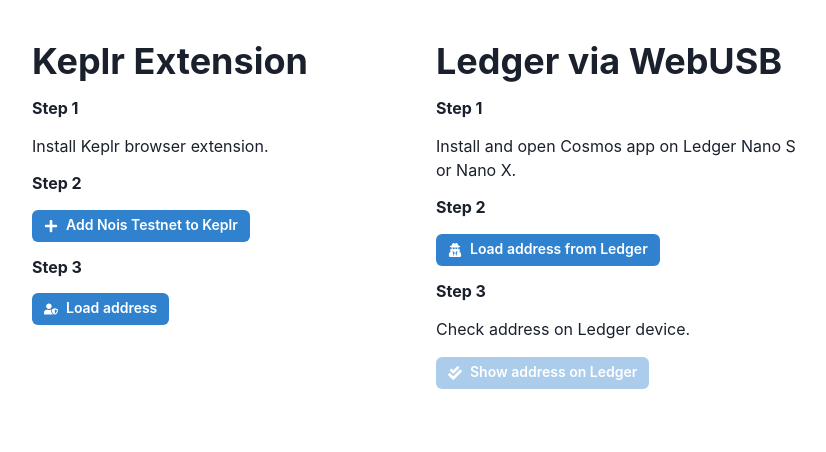
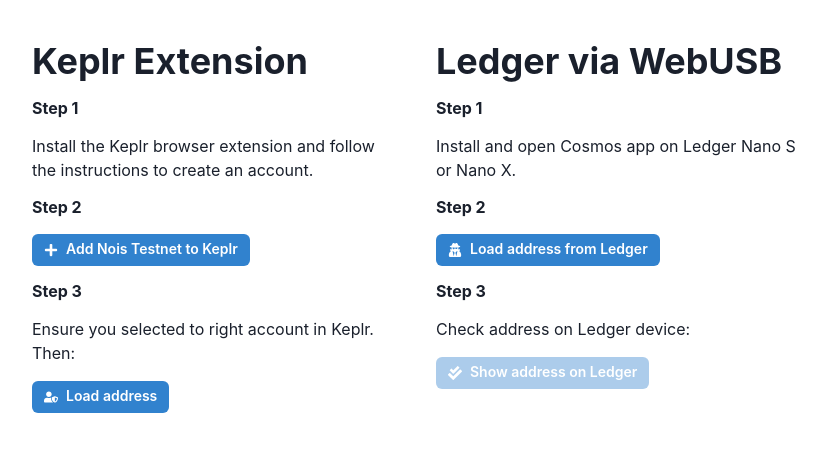
Before and after one commit to noislabs/address-generator, a Next.js app: page / in a window 1280 px wide. Shown: the top 452 px of the page, without its empty margins (224-1050 px from the left). Built offline with nearby package versions, Linux system fonts and the light colour scheme.

Commit message:
Improve text a bit

```diff
--- a/src/pages/index.tsx
+++ b/src/pages/index.tsx
@@ -200,7 +200,10 @@
 
               <Heading size="sm">Step 1</Heading>
 
-              <Text>Install Keplr browser extension.</Text>
+              <Text>
+                Install the <a href="https://www.keplr.app/download">Keplr browser extension</a> and
+                follow the instructions to create an account.
+              </Text>
 
               <Heading size="sm">Step 2</Heading>
               <Button
@@ -218,6 +221,7 @@
 
               <Heading size="sm">Step 3</Heading>
 
+              <Text>Ensure you selected to right account in Keplr. Then:</Text>
               <Button
                 leftIcon={<FaUserShield />}
                 colorScheme="blue"
@@ -253,7 +257,7 @@
               {loadAddressFromLedgerError && <ErrorAlert error={loadAddressFromLedgerError} />}
 
               <Heading size="sm">Step 3</Heading>
-              <Text>Check address on Ledger device.</Text>
+              <Text>Check address on Ledger device:</Text>
               <Button
                 isDisabled={!enableShowOnLedger}
                 leftIcon={<FaCheckDouble />}
```
